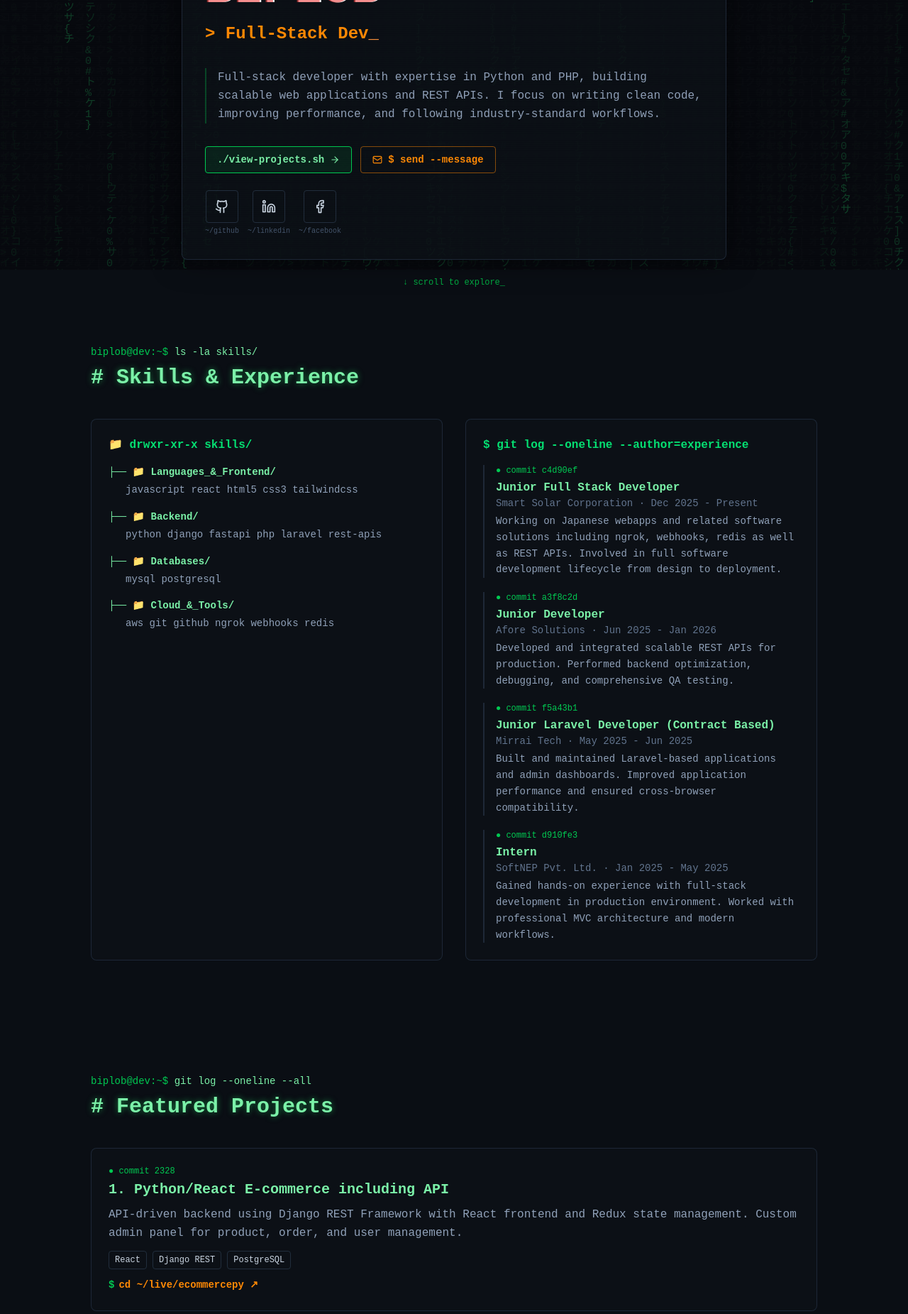
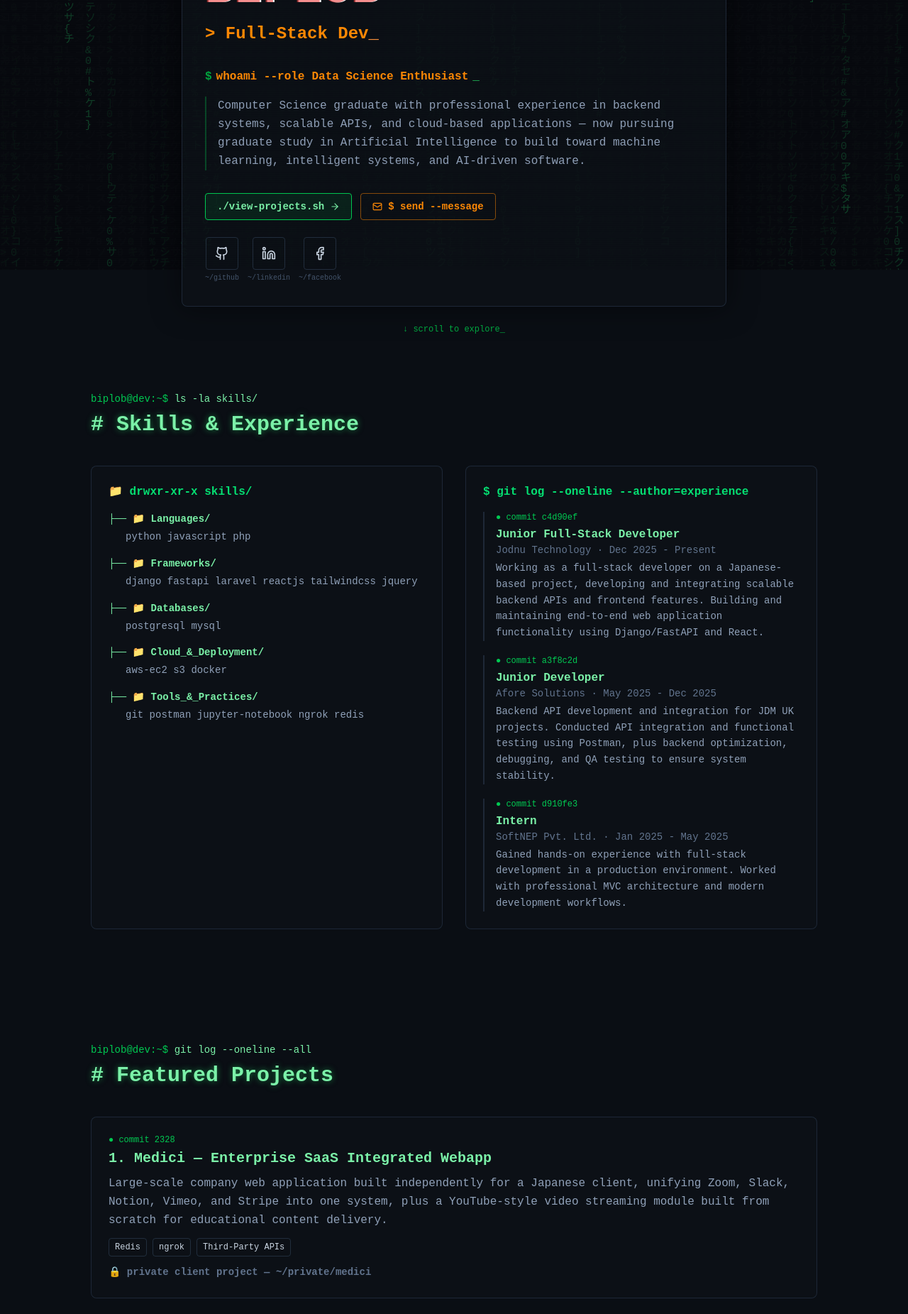
Before and after one commit to kaflebiplob/Portfolio, a React (Vite) app: page /#whoami in a window 1280 px wide. Shown: the part 420-2271 px from the top of the page at 71% size. Built offline with nearby package versions, Linux system fonts and the light colour scheme.

Commit message:
changed the whole information

```diff
--- a/src/App.jsx
+++ b/src/App.jsx
@@ -31,7 +31,8 @@ const SUBJECT_PRESETS = [
   { emoji: "💬", label: "General Inquiry" },
 ];
 
-
+// Terminal-flavored route hashes — mirrors the nav labels/CLI commands
+// instead of plain section ids like "#hero" or "#contact".
 const SECTION_HASHES = {
   home: "whoami",
   skills: "skills--la",
@@ -41,6 +42,15 @@ const SECTION_HASHES = {
 const HASH_TO_SECTION = Object.fromEntries(
   Object.entries(SECTION_HASHES).map(([key, hash]) => [hash, key]),
 );
+
+// Rotating role tagline shown in the hero — cycles through the roles
+// Biplob is building toward, per his CV research interests.
+const HERO_ROLES = [
+  "Full-Stack Developer",
+  "Data Science Enthusiast",
+  "Aspiring AI/ML Researcher",
+  "Software Engineer",
+];
 
 export default function App() {
   const [active, setActive] = useState("home");
@@ -60,6 +70,9 @@ export default function App() {
   const [isSubmitting, setIsSubmitting] = useState(false);
   const [emailCopied, setEmailCopied] = useState(false);
   const [uptime, setUptime] = useState("");
+  const [roleIndex, setRoleIndex] = useState(0);
+  const [roleText, setRoleText] = useState("");
+  const [roleDeleting, setRoleDeleting] = useState(false);
 
   const homeRef = useRef(null);
   const projectsRef = useRef(null);
@@ -82,6 +95,34 @@ export default function App() {
     const id = setInterval(tick, 30000);
     return () => clearInterval(id);
   }, []);
+
+  // Typewriter effect for the rotating role tagline in the hero.
+  useEffect(() => {
+    const current = HERO_ROLES[roleIndex];
+    const typingSpeed = roleDeleting ? 35 : 85;
+    const pauseTime = 1400;
+
+    if (!roleDeleting && roleText === current) {
+      const pause = setTimeout(() => setRoleDeleting(true), pauseTime);
+      return () => clearTimeout(pause);
+    }
+
+    if (roleDeleting && roleText === "") {
+      setRoleDeleting(false);
+      setRoleIndex((prev) => (prev + 1) % HERO_ROLES.length);
+      return;
+    }
+
+    const timeout = setTimeout(() => {
+      setRoleText((prev) =>
+        roleDeleting
+          ? current.slice(0, prev.length - 1)
+          : current.slice(0, prev.length + 1),
+      );
+    }, typingSpeed);
+
+    return () => clearTimeout(timeout);
+  }, [roleText, roleDeleting, roleIndex]);
 
   const sections = {
     home: homeRef,
@@ -245,85 +286,81 @@ export default function App() {
 
   const projects = [
     {
-      title: "Python/React E-commerce including API",
-      desc: "API-driven backend using Django REST Framework with React frontend and Redux state management. Custom admin panel for product, order, and user management.",
-      tech: ["React", "Django REST", "PostgreSQL"],
-      link: "https://ecommercepy.vercel.app/",
-      path: "~/live/ecommercepy",
+      title: "Medici — Enterprise SaaS Integrated Webapp",
+      desc: "Large-scale company web application built independently for a Japanese client, unifying Zoom, Slack, Notion, Vimeo, and Stripe into one system, plus a YouTube-style video streaming module built from scratch for educational content delivery.",
+      tech: ["Redis", "ngrok", "Third-Party APIs"],
+      link: null,
+      path: "~/private/medici",
     },
     {
-      title: "Travel & Hospital Embed Booking System",
-      desc: "Created embeddable booking widgets with REST APIs and payment integration. Admin panel for managing bookings, hospitals, and payment workflows.",
-      tech: ["Laravel", "REST API", "MySQL"],
-      link: "https://github.com/kaflebiplob/travel_hospital_embed",
-      path: "~/repo/travel_hospital_embed",
+      title: "Everest — Sports Management & Tracking Web App",
+      desc: "Cloud-based sports management platform for a US-based client, with performance monitoring and activity tracking. FastAPI backend, React frontend, deployed on AWS EC2 with S3 storage.",
+      tech: ["FastAPI", "React", "AWS EC2", "S3"],
+      link: null,
+      path: "~/private/everest",
     },
     {
       title: "Bus Ticketing System",
-      desc: "Implemented real-time seat availability tracking and secure booking system with payment integration.",
+      desc: "Real-time seat reservation system with a focus on availability management, transactional consistency, and secure booking workflows.",
       tech: ["Laravel", "MySQL", "JavaScript"],
       link: "https://github.com/kaflebiplob/busticketingsystem",
       path: "~/repo/busticketingsystem",
-    },
-    {
-      title: "ABI E-commerce Platform",
-      desc: "Product management system with categorization, ordering, and admin tools featuring clean, scalable architecture.",
-      tech: ["Laravel 11", "Bootstrap", "MySQL"],
-      link: "https://github.com/kaflebiplob/ABI",
-      path: "~/repo/ABI",
     },
   ];
 
   const skillGroups = [
     {
-      dir: "Languages_&_Frontend/",
-      items: ["javascript", "react", "html5", "css3", "tailwindcss"],
+      dir: "Languages/",
+      items: ["python", "javascript", "php"],
     },
     {
-      dir: "Backend/",
-      items: ["python", "django", "fastapi", "php", "laravel", "rest-apis"],
+      dir: "Frameworks/",
+      items: [
+        "django",
+        "fastapi",
+        "laravel",
+        "reactjs",
+        "tailwindcss",
+        "jquery",
+      ],
     },
     {
       dir: "Databases/",
-      items: ["mysql", "postgresql"],
+      items: ["postgresql", "mysql"],
     },
     {
-      dir: "Cloud_&_Tools/",
-      items: ["aws", "git", "github", "ngrok", "webhooks", "redis"],
+      dir: "Cloud_&_Deployment/",
+      items: ["aws-ec2", "s3", "docker"],
+    },
+    {
+      dir: "Tools_&_Practices/",
+      items: ["git", "postman", "jupyter-notebook", "ngrok", "redis"],
     },
   ];
 
   const experience = [
     {
-      title: "Junior Full Stack Developer",
-      company: "Smart Solar Corporation",
+      title: "Junior Full-Stack Developer",
+      company: "Jodnu Technology",
       period: "Dec 2025 - Present",
       description:
-        "Working on Japanese webapps and related software solutions including ngrok, webhooks, redis as well as REST APIs. Involved in full software development lifecycle from design to deployment.",
+        "Working as a full-stack developer on a Japanese-based project, developing and integrating scalable backend APIs and frontend features. Building and maintaining end-to-end web application functionality using Django/FastAPI and React.",
       hash: "c4d90ef",
     },
     {
       title: "Junior Developer",
       company: "Afore Solutions",
-      period: "Jun 2025 - Jan 2026",
+      period: "May 2025 - Dec 2025",
       description:
-        "Developed and integrated scalable REST APIs for production. Performed backend optimization, debugging, and comprehensive QA testing.",
+        "Backend API development and integration for JDM UK projects. Conducted API integration and functional testing using Postman, plus backend optimization, debugging, and QA testing to ensure system stability.",
       hash: "a3f8c2d",
-    },
-    {
-      title: "Junior Laravel Developer (Contract Based)",
-      company: "Mirrai Tech",
-      period: "May 2025 - Jun 2025",
-      description:
-        "Built and maintained Laravel-based applications and admin dashboards. Improved application performance and ensured cross-browser compatibility.",
-      hash: "f5a43b1",
     },
     {
       title: "Intern",
       company: "SoftNEP Pvt. Ltd.",
       period: "Jan 2025 - May 2025",
       description:
-        "Gained hands-on experience with full-stack development in production environment. Worked with professional MVC architecture and modern workflows.",
+        "Gained hands-on experience with full-stack development in a production environment. Worked with professional MVC architecture and modern development workflows.",
       hash: "d910fe3",
     },
   ];
@@ -490,11 +527,18 @@ export default function App() {
 
               {bootDone && (
                 <div className="animate-in fade-in duration-500 mt-8">
+                  <p className="text-orange-400 text-sm sm:text-base font-semibold mb-4 flex items-center gap-1.5">
+                    <span className="text-green-600">$</span> whoami --role
+                    <span className="ml-1">{roleText}</span>
+                    <span className="terminal-cursor"></span>
+                  </p>
+
                   <p className="text-slate-400 text-sm sm:text-base leading-relaxed mb-8 border-l-2 border-green-500/30 pl-4">
-                    Full-stack developer with expertise in Python and PHP,
-                    building scalable web applications and REST APIs. I focus on
-                    writing clean code, improving performance, and following
-                    industry-standard workflows.
+                    Computer Science graduate with professional experience in
+                    backend systems, scalable APIs, and cloud-based applications
+                    — now pursuing graduate study in Artificial Intelligence to
+                    build toward machine learning, intelligent systems, and
+                    AI-driven software.
                   </p>
 
                   <div className="flex flex-wrap gap-3 mb-6">
@@ -638,13 +682,20 @@ export default function App() {
           </h2>
 
           <div className="space-y-6">
-            {projects.map((p, i) => (
-              <a
+            {projects.map((p, i) => {
+              const Wrapper = p.link ? "a" : "div";
+              const wrapperProps = p.link
+                ? { href: p.link, target: "_blank", rel: "noopener noreferrer" }
+                : {};
+              return (
+                <Wrapper
                   key={i}
-                href={p.link}
-                target="_blank"
-                rel="noopener noreferrer"
-                className="group block rounded-lg border border-slate-700/50 bg-[#0d1117]/90 p-5 sm:p-6 hover:border-green-500/50 hover:bg-[#0d1117] transition-all"
+                  {...wrapperProps}
+                  className={`group block rounded-lg border border-slate-700/50 bg-[#0d1117]/90 p-5 sm:p-6 transition-all ${
+                    p.link
+                      ? "hover:border-green-500/50 hover:bg-[#0d1117]"
+                      : "cursor-default"
+                  }`}
                 >
                   <p className="text-green-500 text-xs">
                     ● commit {(9000 + i * 137).toString(16)}
@@ -665,11 +716,18 @@ export default function App() {
                       </span>
                     ))}
                   </div>
+                  {p.link ? (
                     <p className="mt-3 text-orange-400 text-sm font-semibold inline-flex items-center gap-1.5">
                       <span className="text-green-500">$</span> cd {p.path} ↗
                     </p>
-              </a>
-            ))}
+                  ) : (
+                    <p className="mt-3 text-slate-500 text-sm font-semibold inline-flex items-center gap-1.5">
+                      🔒 private client project — {p.path}
+                    </p>
+                  )}
+                </Wrapper>
+              );
+            })}
           </div>
         </div>
       </section>
```
Lines whose indentation alone changed are shown as unchanged.
